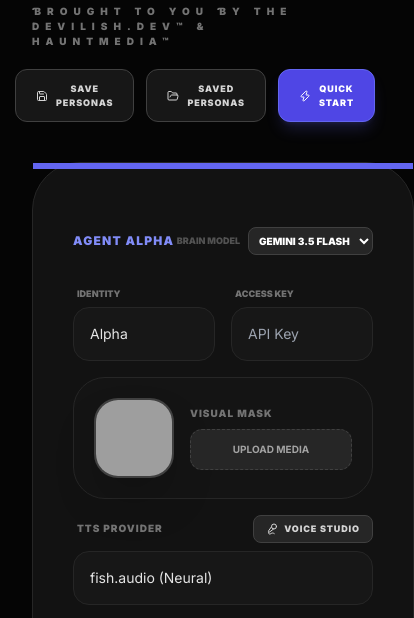
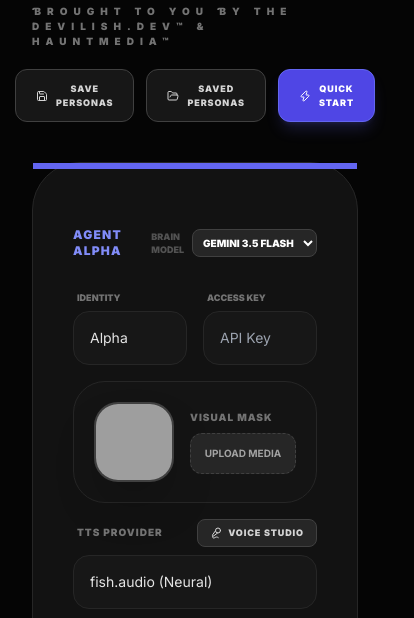
Before and after one commit to the-devilish-dev/Digivox, a plain HTML site: page Yapper.html in a window 390 px wide. Shown: the part 206-824 px from the top of the page, 414 px wide, since content can reach past the window. Drawn offline with nearby package versions, Linux system fonts and the light colour scheme; grey boxes are pictures that could not be loaded; a script that the page names is missing.

Commit message:
Fix Yapper mobile overflow and favicon

```diff
--- a/Yapper.html
+++ b/Yapper.html
@@ -4,6 +4,7 @@
     <meta charset="UTF-8">
     <meta name="viewport" content="width=device-width, initial-scale=1.0">
     <title>🗣️ Yapper™ v4.1.4 | MultiAgent AutoChat by Devilish.Dev</title>
+    <link rel="icon" href="data:,">
     <script src="https://cdn.tailwindcss.com"></script>
     <script src="https://unpkg.com/react@18/umd/react.production.min.js"></script>
     <script src="https://unpkg.com/react-dom@18/umd/react-dom.production.min.js"></script>
@@ -43,6 +44,7 @@
         .hide-scrollbar { -ms-overflow-style: none; scrollbar-width: none; }
 
         .setup-card {
+            min-width: 0;
             background: rgba(20, 20, 20, 0.9);
             backdrop-filter: blur(12px);
             border: 1px solid rgba(255, 255, 255, 0.08);
```
